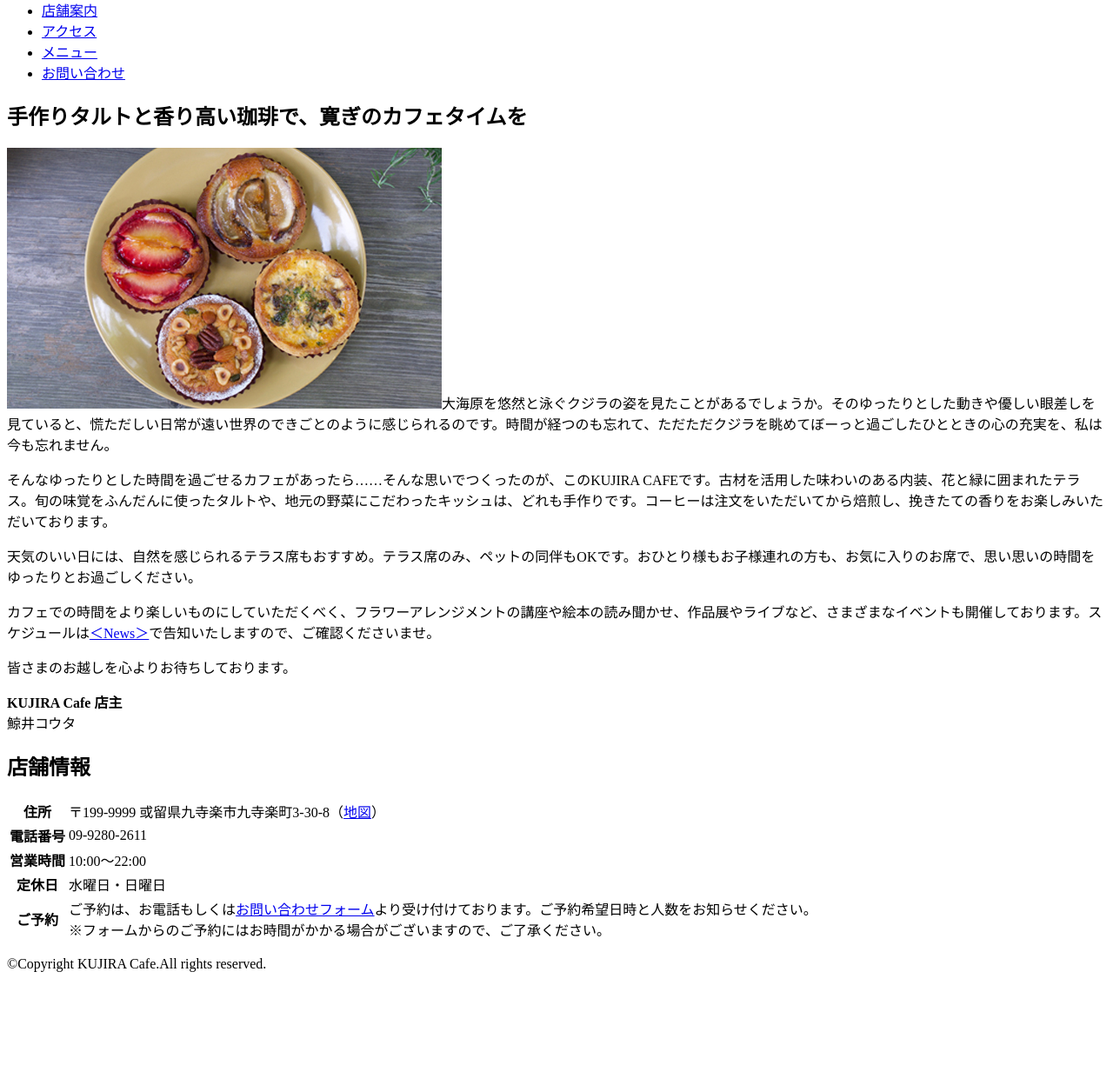
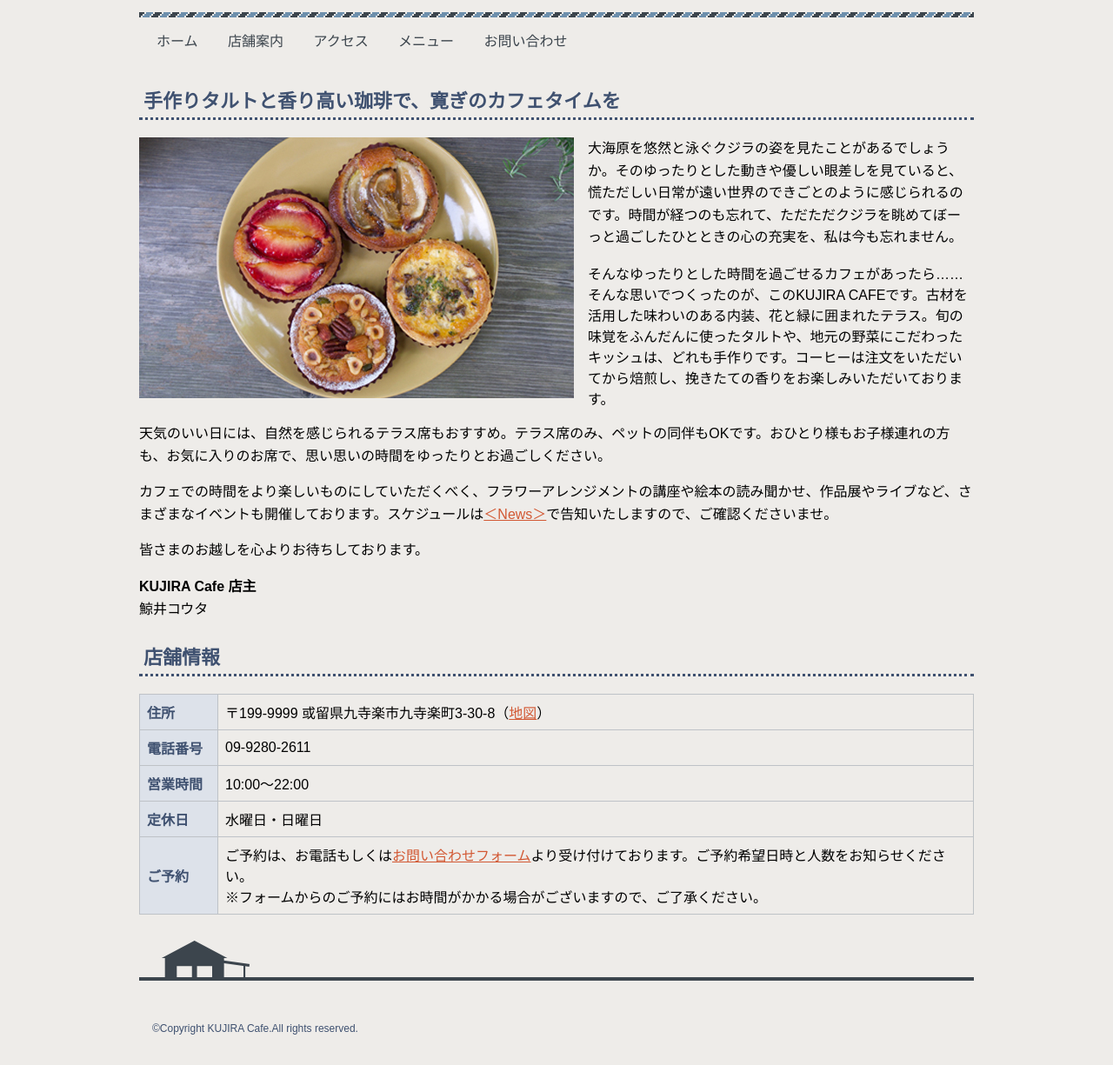
Before and after one commit to wanren-choco/htmlresson, a plain HTML site: page cafe/about.html in a window 1280 px wide. Shown: the part 118-1343 px from the top of the page at 87% size. Before the commit the page ends 1252 px from the top, so only its background shows below. Drawn offline with Linux system fonts and the light colour scheme.

Commit message:
Add files via upload

```diff
--- a/cafe/about.html
+++ b/cafe/about.html
@@ -3,6 +3,8 @@
 <head>
 <meta charset="UTF-8">
 <title>KUJIRA Cafeについて｜KUJIRA Cafe</title>
+<link rel="stylesheet" href="css/style.css">
+
 </head>
 <body>
 <div class="wrapper">
@@ -23,7 +25,7 @@
 	<!-- メイン -->
 	<main>
 		<h2>手作りタルトと香り高い珈琲で、寛ぎのカフェタイムを</h2>
-		<p><img src="images/about-photo.jpg" alt="タルトの写真">大海原を悠然と泳ぐクジラの姿を見たことがあるでしょうか。そのゆったりとした動きや優しい眼差しを見ていると、慌ただしい日常が遠い世界のできごとのように感じられるのです。時間が経つのも忘れて、ただただクジラを眺めてぼーっと過ごしたひとときの心の充実を、私は今も忘れません。</p>
+		<p><img src="images/about-photo.jpg" alt="タルトの写真" class="shop-photo">大海原を悠然と泳ぐクジラの姿を見たことがあるでしょうか。そのゆったりとした動きや優しい眼差しを見ていると、慌ただしい日常が遠い世界のできごとのように感じられるのです。時間が経つのも忘れて、ただただクジラを眺めてぼーっと過ごしたひとときの心の充実を、私は今も忘れません。</p>
 そんなゆったりとした時間を過ごせるカフェがあったら……そんな思いでつくったのが、このKUJIRA CAFEです。古材を活用した味わいのある内装、花と緑に囲まれたテラス。旬の味覚をふんだんに使ったタルトや、地元の野菜にこだわったキッシュは、どれも手作りです。コーヒーは注文をいただいてから焙煎し、挽きたての香りをお楽しみいただいております。
 		<p>天気のいい日には、自然を感じられるテラス席もおすすめ。テラス席のみ、ペットの同伴もOKです。おひとり様もお子様連れの方も、お気に入りのお席で、思い思いの時間をゆったりとお過ごしください。</p>
 		<p>カフェでの時間をより楽しいものにしていただくべく、フラワーアレンジメントの講座や絵本の読み聞かせ、作品展やライブなど、さまざまなイベントも開催しております。スケジュールは<a href="index.html#news">＜News＞</a>で告知いたしますので、ご確認くださいませ。</p>
@@ -32,8 +34,8 @@
 		<p><strong>KUJIRA Cafe 店主</strong><br>
 鯨井コウタ</p>
 
-		<h2>店舗情報</h2>
-		<table>
+		<h2 class="clear">店舗情報</h2>
+		<table class="info">
 		<tr>
 		<th>住所</th>
 		<td>〒199-9999 或留県九寺楽市九寺楽町3-30-8（<a href="access.html">地図</a>）</td>
--- /dev/null
+++ b/cafe/css/style.css
@@ -0,0 +1,123 @@
+@charset "UTF-8";
+
+/* すべてのwebページに適用される　*/
+html {
+		font-family: sans-serif;
+}
+html * {
+		box-sizing: border-box;
+}
+body {
+		margin: 0 0 0 0;
+		background-color: #eeece9;
+}
+.wrapper {
+	margin: 0 auto 0 auto;
+	max-width: 960px;
+}
+h2 {
+		color: #3f5170;
+		font-size: 22px;
+		border-bottom : 3px dotted #3f5170;
+		margin-top: 20px;
+		margin-right: 0px;
+		margin-bottom: 20px;
+		margin-left: 0px;
+		padding-top: 5px;
+		padding-right: 5px;
+		padding-bottom: 5px;
+		padding-left: 5px;
+}
+p {
+		line-height: 1.6;
+}
+a:link {
+		color: #d25833;
+}
+a:visited {
+		color: #d25833;
+}
+a:hover {
+		color: #e3937a;
+}
+a:active {
+		color: #ff6a3b;
+}
+
+/* すべてのページに適用 - ヘッダー - */
+.logo {
+	margin: 50px 0 40px 0;
+	line-height: 0;
+	text-align: center;
+}
+.nav li {
+	display: inline;
+	list-style-type: none;
+	padding-right: 30px;
+}
+.nav ul {
+	margin: 0 0 0 0;
+	padding: 20px 10px 15px 20px;
+	background-image: url(../images/menu-bg.png);
+	background-repeat: repeat-x;
+}
+.nav a:link {
+	color: #3c454d;
+	text-decoration: none;
+}
+.nav a:visited {
+	color: #3c454d;
+	text-decoration: none;
+}
+.nav a:hover {
+	color: #7b8dac;
+	text-decoration: none;
+}
+.nav a:active {
+	color: #5a9dc0;
+	text-decoration: none;
+}
+
+/* すべてのページに適用 - フッター - */
+.footer {
+	background-image: url(../images/footer-bg.png);
+	background-repeat: no-repeat;
+	margin-top: 30px;
+	padding: 80px 15px 20px 15px;
+	font-size: 12px;
+	color: #3f5170;
+}
+
+/* 個別のスタイル */
+/* index.html */
+.keyvisual {
+	margin: 15px 0 0 0;
+}
+.news-item {
+	margin: 0;
+}
+
+/* about.html */
+.shop-photo {
+	float: left;
+	padding: 0 1em 1em 0;
+}
+.clear {
+	clear: both;
+}
+
+/* テーブル */
+.info {
+	border-collapse: collapse;
+}
+.info th, .info td {
+	padding: 8px;
+	border: 1px solid #bec2c7;
+	text-align: left;
+}
+.info th {
+	background-color: #dde2ea;
+	width: 90px;
+	color: #3f5170;
+	vertical-algin: top;
+}
```
Also changed, not shown: cafe/access.html (+2 -0 lines), cafe/contact.html (+2 -0 lines), cafe/index.html (+1 -0 lines), cafe/menu.html (+2 -0 lines).
